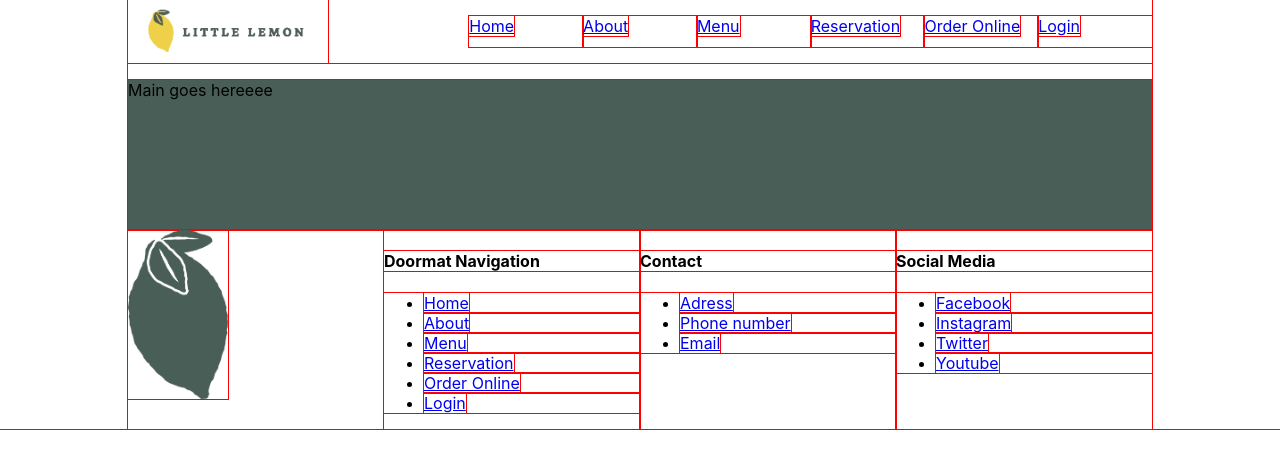
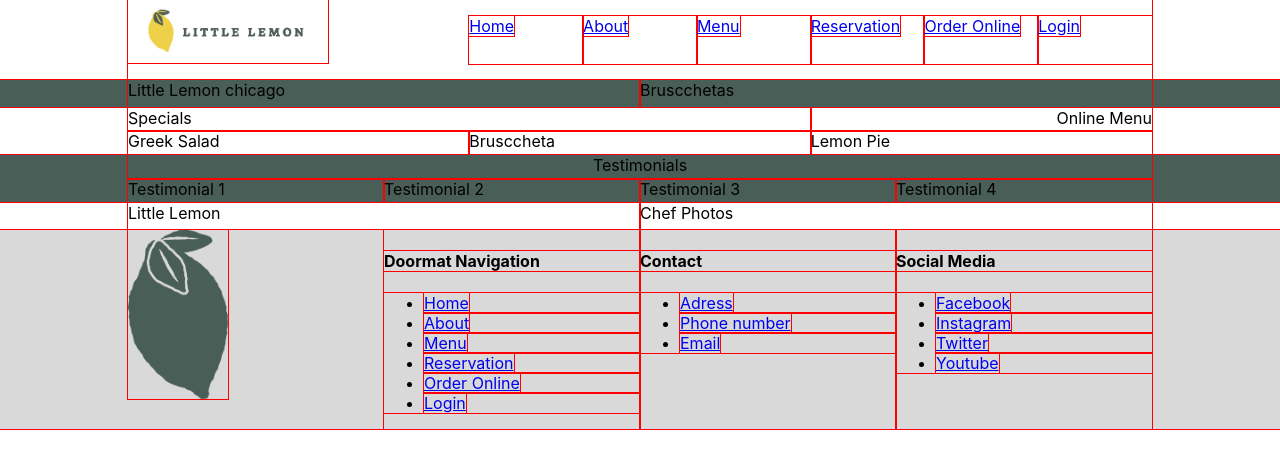
Before and after one commit to michseixas/meta-final-project, a React (Create React App) app: page / in a window 1280 px wide. Shown: the top 468 px of the page. Built offline with nearby package versions, Linux system fonts and the light colour scheme.

Commit message:
more grid layout: implemented new structure

```diff
--- a/public/gridlayout.css
+++ b/public/gridlayout.css
@@ -3,14 +3,15 @@
 
 #root {
     display: grid;
-    grid-template-columns: 1fr 8fr 1fr;
+    grid-template-columns: 1fr;
     grid-template-rows: 80px minmax(150px, auto);
     background-color: #FFFFFF;
 
 }
 
 header {
-    grid-column: 2;
+    display: grid;
+    padding: 0 10%;
 }
 
 nav {
@@ -18,16 +19,65 @@ nav {
     grid-template-columns: 1fr 2fr;
 }
 
+
 main {
-    grid-column: 2;
+    display: grid;
+}
+
+testimonials {
+    display: grid;
     background-color: #495E57;
+    padding: 0 10%;
+}
+
+hero {
+    display: grid;
+    grid-template-columns: 1fr 1fr;
+    background-color: #495E57;
+    padding: 0 10%;
+}
+
+highlights {
+    display: grid;
+    grid-template-columns: repeat(3, 1fr);
+    background-color: #FFFFFF;
+    padding: 0 10%;
+}
+
+highlights-title {
+    grid-column: 1 / 3;
+    text-align: left;
+ }
+
+ highlights-button {
+    grid-column: 3 / 4;
+    text-align: right;
+ }
+
+testimonials {
+    display: grid;
+    grid-template-columns: repeat(4, 1fr);
+    background-color: #495E57;
+    padding: 0 10%;
+}
+
+testimonials-title {
+   grid-column: 1 / -1;
+   text-align: center;
+}
+
+about {
+    display: grid;
+    grid-template-columns: repeat(2, 1fr);
+    background-color: #FFFFFF;
+    padding: 0 10%;
 }
 
 footer{
     display: grid;
-    grid-column: 2;
     grid-template-columns: repeat(4, 1fr);
-
+    background-color: #D9D9D9;
+    padding: 0 10%;
 }
 
 .nav-list {
@@ -35,4 +85,5 @@ footer{
     grid-template-columns: repeat(6, 1fr);
     list-style-type: none;
     padding-inline-start: 0px;
+
   }
--- /dev/null
+++ b/src/About.js
@@ -0,0 +1,12 @@
+import React from "react";
+
+function About() {
+  return (
+    <about>
+      <about-1>Little Lemon</about-1>
+      <about-2>Chef Photos</about-2>
+    </about>
+  );
+}
+
+export default About;
--- a/src/App.js
+++ b/src/App.js
@@ -1,7 +1,6 @@
 import './App.css';
 import React from 'react';
 import Header from './Header';
-import Nav from './Nav';
 import Main from './Main';
 import Footer from './Footer';
 
--- /dev/null
+++ b/src/Hero.js
@@ -0,0 +1,16 @@
+import React from 'react';
+
+function Hero() {
+    return (
+        <hero>
+        <hero-content1>
+        Little Lemon chicago
+        </hero-content1>
+        <her-content2>
+            Bruscchetas
+        </her-content2>
+        </hero>
+    );
+}
+
+export default Hero;
--- /dev/null
+++ b/src/Highlights.js
@@ -0,0 +1,15 @@
+import React from "react";
+
+function Highligths() {
+  return (
+    <highlights>
+    <highlights-title>Specials</highlights-title>
+    <highlights-button>Online Menu</highlights-button>
+      <highlights-1>Greek Salad</highlights-1>
+      <highlights-2>Brusccheta</highlights-2>
+      <highlights-3>Lemon Pie</highlights-3>
+    </highlights>
+  );
+}
+
+export default Highligths;
--- a/src/Main.js
+++ b/src/Main.js
@@ -1,11 +1,18 @@
-import React from 'react';
+import React from "react";
+import Hero from "./Hero";
+import Highligths from "./Highlights";
+import Testimonials from "./Testimonials";
+import About from "./About";
 
 function Main() {
-    return (
-        <main>
-            Main goes hereeee
-        </main>
-    );
+  return (
+    <main>
+      <Hero></Hero>
+      <Highligths></Highligths>
+      <Testimonials></Testimonials>
+      <About></About>
+    </main>
+  );
 }
 
 export default Main;
--- /dev/null
+++ b/src/Testimonials.js
@@ -0,0 +1,15 @@
+import React from 'react';
+
+function Testimonials() {
+    return (
+        <testimonials>
+        <testimonials-title>Testimonials</testimonials-title>
+        <testimonials-1>Testimonial 1</testimonials-1>
+        <testimonials-2>Testimonial 2</testimonials-2>
+        <testimonials-3>Testimonial 3</testimonials-3>
+        <testimonials-4>Testimonial 4</testimonials-4>
+        </testimonials>
+    );
+}
+
+export default Testimonials;
```
